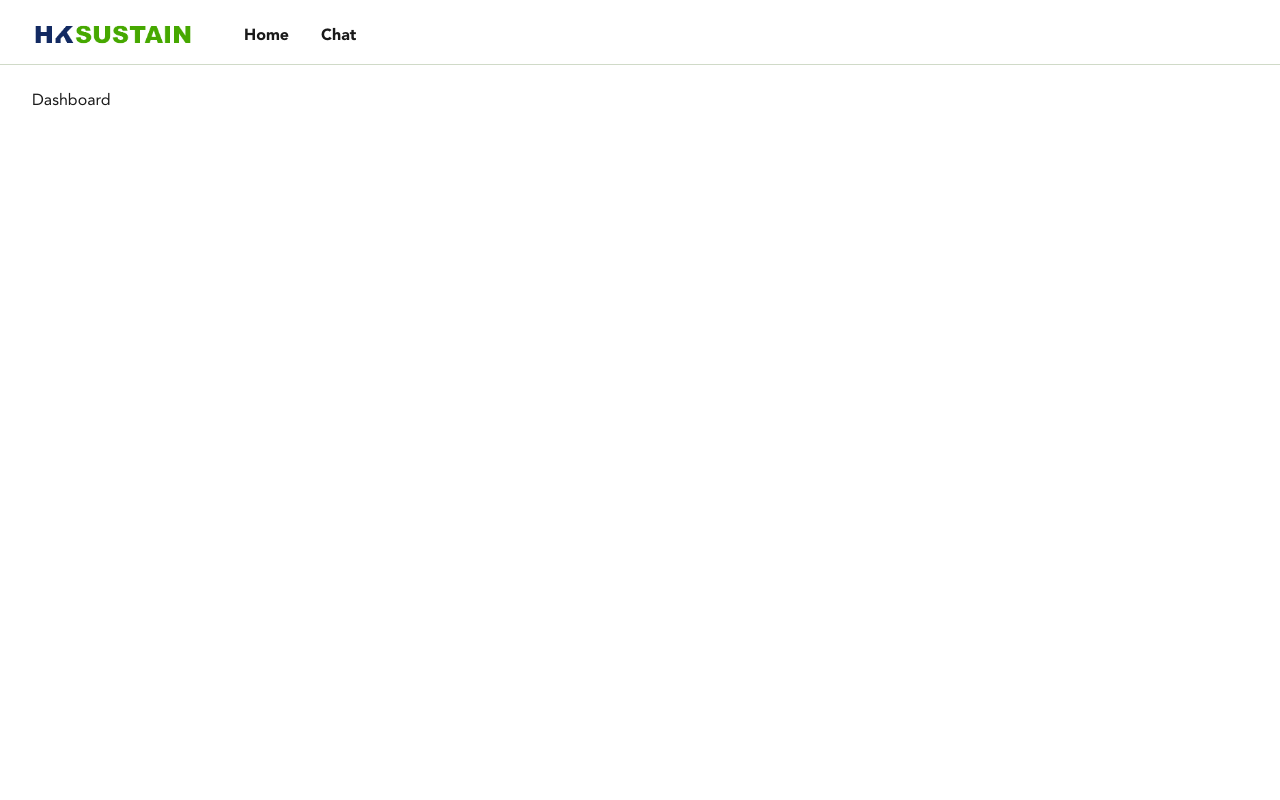
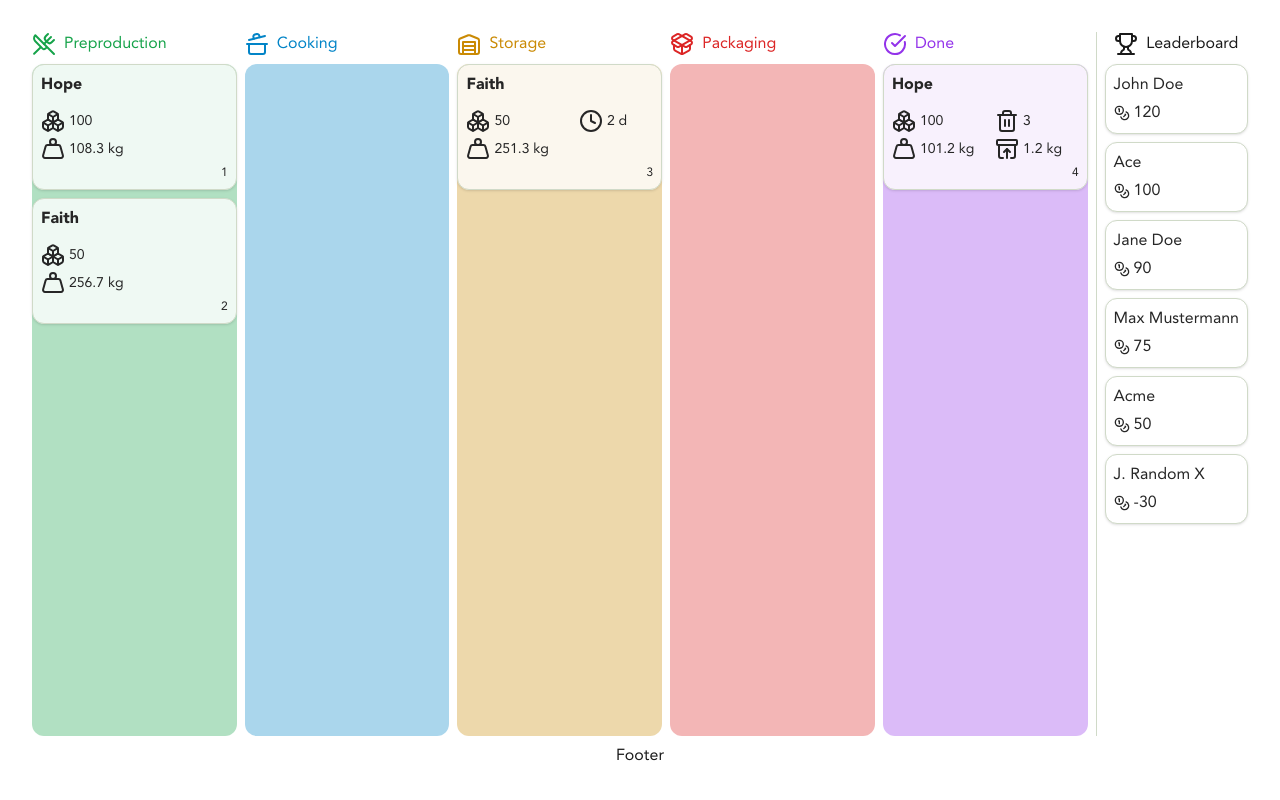
Before and after one commit to wsg2024-junction/zero-waste-wsg2024, a Next.js app: page /dashboard in a window 1280 px wide. Built offline with nearby package versions, Linux system fonts and the light colour scheme.

Commit message:
feat(dashboard): implement dashboard prototype

```diff
--- a/app/dashboard/layout.tsx
+++ b/app/dashboard/layout.tsx
@@ -1,20 +1,7 @@
-import { AppShell } from '@/components/app-shell';
-
-const links = [
-    {
-        name: 'Home',
-        url: '/',
-    },
-    {
-        name: 'Chat',
-        url: '/chat',
-    },
-];
-
 export default function RootLayout({
     children,
 }: Readonly<{
     children: React.ReactNode;
 }>) {
-    return <AppShell links={links}>{children}</AppShell>;
+    return <main className={'m-8 flex h-screen'}>{children}</main>;
 }
--- a/app/dashboard/page.tsx
+++ b/app/dashboard/page.tsx
@@ -1,3 +1,17 @@
-export default function ManagerApp() {
-    return <>Dashboard</>;
+import { Dashboard } from '@/components/dashboard/dashboard';
+import { Separator } from '@/components/ui/separator';
+import { Leaderboard } from '@/components/dashboard/Leaderboard';
+
+export default function DashboardPage() {
+    return (
+        <div className={'grid grid-cols-[1fr_min-content_max-content] grid-rows-[1fr_min-content] w-full'}>
+            <Dashboard />
+            <Separator
+                orientation={'vertical'}
+                className={'mr-2'}
+            />
+            <Leaderboard />
+            <footer className={'mt-2 col-span-3 text-center'}>Footer</footer>
+        </div>
+    );
 }
--- /dev/null
+++ b/components/dashboard/Leaderboard.tsx
@@ -0,0 +1,67 @@
+import { Card } from '@/components/ui/card';
+import { Coins, Trophy } from 'lucide-react';
+
+const data: Score[] = [
+    {
+        name: 'John Doe',
+        score: 120,
+    },
+    {
+        name: 'Max Mustermann',
+        score: 75,
+    },
+    {
+        name: 'Jane Doe',
+        score: 90,
+    },
+    {
+        name: 'Ace',
+        score: 100,
+    },
+    {
+        name: 'Acme',
+        score: 50,
+    },
+    {
+        name: 'J. Random X',
+        score: -30,
+    },
+];
+
+export function Leaderboard() {
+    return (
+        <div>
+            <div className={'flex mb-2 gap-2 justify-center'}>
+                <Trophy />
+                <h2>Leaderboard</h2>
+            </div>
+            <div className={'grid gap-2'}>
+                {data.sort(byScore).map((score) => (
+                    <ScoreCard
+                        key={score.name}
+                        {...score}
+                    />
+                ))}
+            </div>
+        </div>
+    );
+}
+
+interface Score {
+    name: string;
+    score: number;
+}
+
+function byScore(scoreA: Score, scoreB: Score) {
+    return scoreB.score - scoreA.score;
+}
+
+export function ScoreCard(props: Score) {
+    return (
+        <Card className={'p-2 grid grid-cols-[min-content_1fr] items-center gap-1'}>
+            <span className={'col-span-2 whitespace-nowrap'}>{props.name}</span>
+            <Coins className={'w-4 h-4'} />
+            <span>{props.score}</span>
+        </Card>
+    );
+}
--- /dev/null
+++ b/components/dashboard/batch-card.tsx
@@ -0,0 +1,49 @@
+import { Card } from '@/components/ui/card';
+import { ArchiveRestore, Boxes, Clock, Trash2, Weight } from 'lucide-react';
+import { PropsWithChildren } from 'react';
+import { Batch } from '@/models/batch.models';
+
+interface BatchCardProps {
+    batch: Batch;
+}
+
+export function BatchCard({ batch }: BatchCardProps) {
+    return (
+        <Card className={'p-2 flex flex-col bg-white bg-opacity-80 gap-1'}>
+            <span className={'font-bold mb-2'}>{batch.product}</span>
+            <div className={'grid grid-rows-2 grid-flow-col gap-1'}>
+                <CardInfo>
+                    <Boxes />
+                    {batch.quantity}
+                </CardInfo>
+                <CardInfo>
+                    <Weight />
+                    {batch.weightKg} kg
+                </CardInfo>
+                {batch.timeLeftD && (
+                    <CardInfo>
+                        <Clock />
+                        {batch.timeLeftD} d
+                    </CardInfo>
+                )}
+                {batch.wastedItems && (
+                    <CardInfo>
+                        <Trash2 />
+                        {batch.wastedItems}
+                    </CardInfo>
+                )}
+                {batch.overweightKg && (
+                    <CardInfo>
+                        <ArchiveRestore />
+                        {batch.overweightKg} kg
+                    </CardInfo>
+                )}
+            </div>
+            <span className={'text-xs text-end'}>{batch.id}</span>
+        </Card>
+    );
+}
+
+function CardInfo(props: PropsWithChildren<object>) {
+    return <span className={'flex gap-1 items-center text-sm'}>{props.children}</span>;
+}
--- /dev/null
+++ b/components/dashboard/dashboard-col.tsx
@@ -0,0 +1,35 @@
+import { ForwardRefExoticComponent, RefAttributes } from 'react';
+import { LucideProps } from 'lucide-react';
+import { Batch } from '@/models/batch.models';
+import { BatchCard } from './batch-card';
+
+interface DashboardColProps {
+    title: string;
+    icon: ForwardRefExoticComponent<Omit<LucideProps, 'ref'> & RefAttributes<SVGSVGElement>>;
+    color: string;
+    batches: Batch[];
+    isLast?: boolean;
+}
+
+export function DashboardCol(props: DashboardColProps) {
+    return (
+        <div className={'grid grid-cols-1 grid-rows-[min-content_1fr] gap-x-2'}>
+            <div className={'col-span-2 mb-2'}>
+                <div className={'flex gap-2'}>
+                    <props.icon color={props.color} />
+                    <h2 style={{ color: props.color }}>{props.title}</h2>
+                </div>
+            </div>
+            <div
+                className={'rounded-xl flex flex-col gap-2'}
+                style={{ background: props.color + '55' }}>
+                {props.batches.map((batch) => (
+                    <BatchCard
+                        key={batch.id}
+                        batch={batch}
+                    />
+                ))}
+            </div>
+        </div>
+    );
+}
--- /dev/null
+++ b/components/dashboard/dashboard.tsx
@@ -0,0 +1,76 @@
+import { CircleCheckBig, CookingPot, PackageOpen, UtensilsCrossed, Warehouse } from 'lucide-react';
+import { DashboardCol } from './dashboard-col';
+
+const data = {
+    preproductionBatches: [
+        {
+            id: '1',
+            product: 'Hope',
+            quantity: 100,
+            weightKg: 108.3,
+        },
+        {
+            id: '2',
+            product: 'Faith',
+            quantity: 50,
+            weightKg: 256.7,
+        },
+    ],
+    storageBatches: [
+        {
+            id: '3',
+            product: 'Faith',
+            quantity: 50,
+            weightKg: 251.3,
+            timeLeftD: 2,
+        },
+    ],
+    doneBatches: [
+        {
+            id: '4',
+            product: 'Hope',
+            quantity: 100,
+            weightKg: 101.2,
+            wastedItems: 3,
+            overweightKg: 1.2,
+        },
+    ],
+};
+
+export function Dashboard() {
+    return (
+        <div className="grid grid-cols-5">
+            <DashboardCol
+                icon={UtensilsCrossed}
+                title={'Preproduction'}
+                color={'#16a34a'}
+                batches={data.preproductionBatches}
+            />
+            <DashboardCol
+                title={'Cooking'}
+                icon={CookingPot}
+                color={'#0284c7'}
+                batches={[]}
+            />
+            <DashboardCol
+                title={'Storage'}
+                icon={Warehouse}
+                color={'#ca8a04'}
+                batches={data.storageBatches}
+            />
+            <DashboardCol
+                title={'Packaging'}
+                icon={PackageOpen}
+                color={'#dc2626'}
+                batches={[]}
+            />
+            <DashboardCol
+                title={'Done'}
+                icon={CircleCheckBig}
+                color={'#9333ea'}
+                batches={data.doneBatches}
+                isLast
+            />
+        </div>
+    );
+}
--- a/package.json
+++ b/package.json
@@ -3,7 +3,7 @@
   "version": "0.1.0",
   "private": true,
   "scripts": {
-    "dev": "next dev --turbo",
+    "dev": "next dev --turbo -H 0.0.0.0",
     "build": "next build",
     "start": "next start",
     "lint": "next lint"
```
Also changed, not shown: models/batch.models.ts (added, +9 -0 lines).
